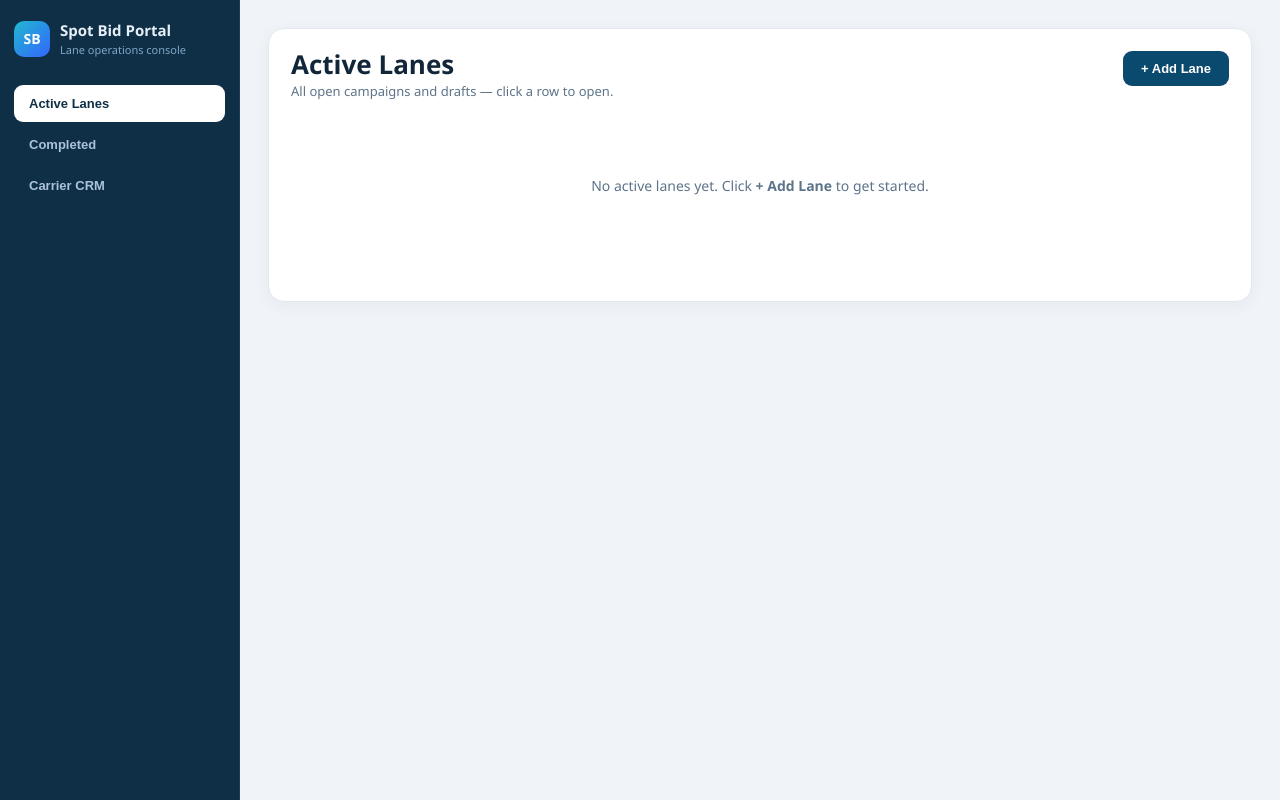
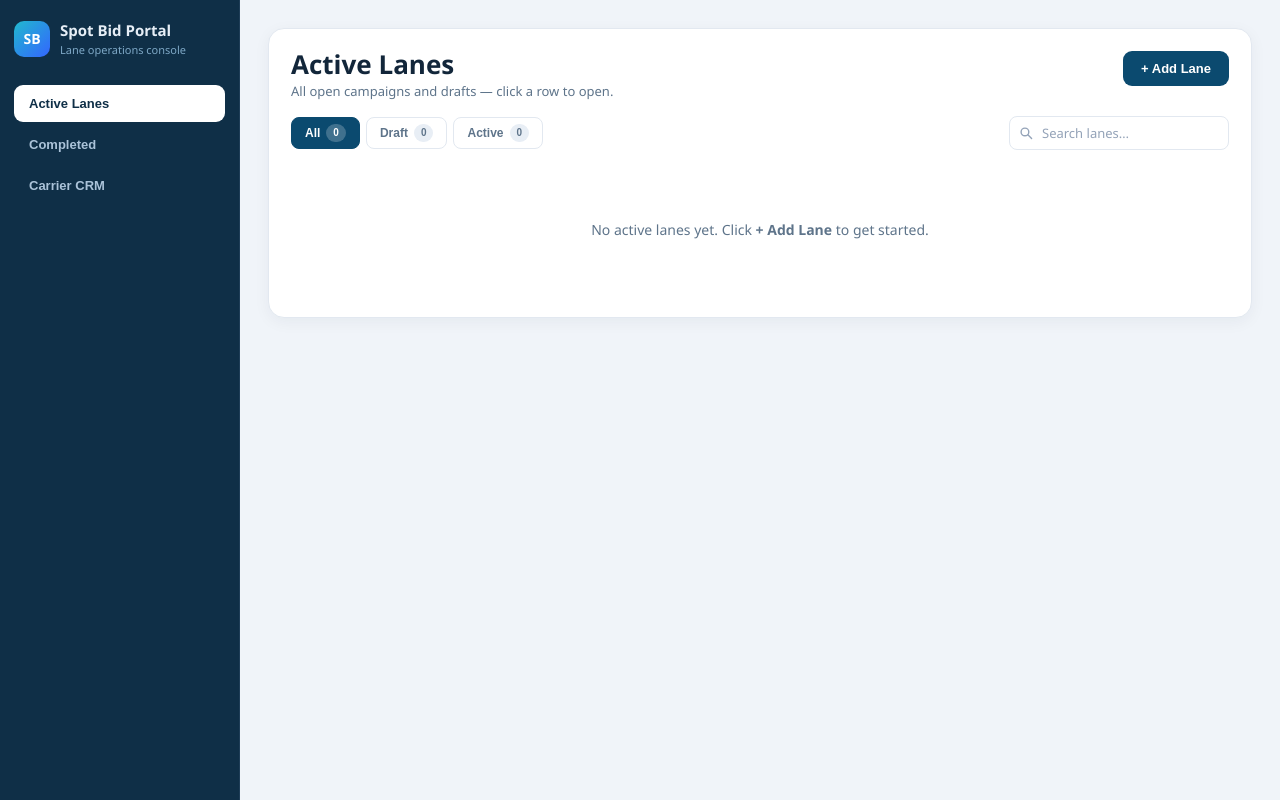
Before and after one commit to Mukundagarwal123/Spot-Bid-Agent, a Flask app: page / in a window 1280 px wide. Run offline with Flask 3, Linux system fonts and the light colour scheme; data that the repository does not hold is empty.

Commit message:
zip changes fixed

```diff
--- a/backend/app/web/static/portal.css
+++ b/backend/app/web/static/portal.css
@@ -62,7 +62,7 @@ html, body {
 
 .workspace-header {
   display: flex; justify-content: space-between; align-items: flex-start;
-  gap: 10px; margin-bottom: 20px;
+  gap: 10px; margin-bottom: 16px;
 }
 .workspace-header h1 { margin: 0; font-size: 26px; font-weight: 800; line-height: 1; }
 .workspace-header p { margin: 5px 0 0; color: var(--muted); font-size: 13px; }
@@ -84,8 +84,44 @@ html, body {
 }
 .btn-ghost:hover { background: #f0f4f9; }
 
+/* ── Toolbar (filters + search) ────────────────────────────────────── */
+.lanes-toolbar {
+  display: flex; align-items: center; justify-content: space-between;
+  gap: 12px; padding: 0 0 14px; flex-wrap: wrap;
+}
+.status-filters { display: flex; gap: 6px; }
+.sf-pill {
+  display: flex; align-items: center; gap: 6px;
+  border: 1px solid var(--line); background: #fff; color: var(--muted);
+  border-radius: 8px; padding: 6px 13px; font-size: 12px; font-weight: 600;
+  cursor: pointer; transition: all .15s; line-height: 1;
+}
+.sf-pill:hover { border-color: #b3cfe8; color: var(--text); }
+.sf-pill.active { background: var(--primary); color: #fff; border-color: var(--primary); }
+.sf-count {
+  font-size: 10px; font-weight: 700; padding: 2px 7px; border-radius: 999px;
+  background: #e8eef5; color: #5e748a; line-height: 1.4;
+}
+.sf-pill.active .sf-count { background: rgba(255,255,255,.22); color: #fff; }
+
+.lane-search-wrap { position: relative; display: flex; align-items: center; }
+.lane-search-icon {
+  position: absolute; left: 10px; display: flex; align-items: center; pointer-events: none;
+}
+.lane-search {
+  border: 1px solid var(--line); border-radius: 8px;
+  padding: 7px 12px 7px 32px; font-size: 13px; font-family: inherit;
+  background: #fff; color: var(--text);
+  width: 220px; transition: border-color .15s, width .2s, box-shadow .15s;
+}
+.lane-search:focus {
+  outline: none; border-color: #93c5fd;
+  box-shadow: 0 0 0 3px rgba(147,197,253,.2); width: 260px;
+}
+.lane-search::placeholder { color: #94a3b8; }
+
 /* ── Lane table ────────────────────────────────────────────────────── */
-.lanes-grid { padding: 0 28px 28px; }
+.lanes-grid { padding: 0; }
 
 .lanes-table {
   width: 100%; border-collapse: collapse;
@@ -94,22 +130,26 @@ html, body {
 }
 .lanes-table thead th {
   font-size: 10px; font-weight: 700; text-transform: uppercase;
-  letter-spacing: .06em; color: #617a90;
+  letter-spacing: .07em; color: #4a6582;
   background: #f8fbff; border-bottom: 1px solid var(--line);
   padding: 11px 16px; text-align: left; white-space: nowrap;
 }
 .lanes-table thead th.num-col { text-align: right; }
 .lanes-table tbody tr.lane-row {
-  cursor: pointer; transition: background .1s;
+  cursor: pointer;
+  transition: background .12s, box-shadow .12s;
   border-bottom: 1px solid #edf2f7;
 }
 .lanes-table tbody tr.lane-row:last-child { border-bottom: none; }
-.lanes-table tbody tr.lane-row:hover td  { background: #f4f9ff; }
+.lanes-table tbody tr.lane-row:hover td { background: #f4f9ff; }
+.lanes-table tbody tr.lane-row:hover td:first-child {
+  box-shadow: inset 3px 0 0 var(--primary);
+}
 .lanes-table td { padding: 14px 16px; font-size: 13px; vertical-align: middle; }
 .lanes-table td.num-col { text-align: right; font-variant-numeric: tabular-nums; color: var(--text); font-weight: 600; }
 .lanes-table td.rate-good { color: #16a34a; }
 
-.lt-route { font-weight: 700; font-size: 14px; color: var(--text); }
+.lt-route { font-weight: 700; font-size: 14px; color: var(--text); white-space: nowrap; }
 .lt-equip { color: var(--muted); }
 .lt-date  { color: var(--muted); font-size: 12px; }
 .lt-sent  { color: var(--muted); font-size: 12px; }
--- a/backend/app/web/static/portal.js
+++ b/backend/app/web/static/portal.js
@@ -4,6 +4,8 @@ const state = {
   lanes: [],
   crm: [],
   pendingLaneId: null,
+  statusFilter: "all",   // "all" | "draft" | "active"
+  searchTerm: "",
   // modal source toggles
   modalSources: { internal: true, dat: true, crr_model: true, manual: false },
   // custom email body text (Edit Text tab)
@@ -45,20 +47,86 @@ function inferStatus(lane) {
   return hasCampaign ? "active" : "draft";
 }
 
+/* ── Toolbar (filters + search) ────────────────────────────────────── */
+let _searchTimer = null;
+function renderToolbar(tabLanes) {
+  const toolbar = document.getElementById("lanes-toolbar");
+  if (!toolbar) return;
+
+  const counts = { all: tabLanes.length, draft: 0, active: 0, completed: 0 };
+  tabLanes.forEach(l => { const s = inferStatus(l); counts[s] = (counts[s] || 0) + 1; });
+
+  const pills = state.tab === "completed"
+    ? [{ key: "all", label: "All" }]
+    : [
+        { key: "all",    label: "All" },
+        { key: "draft",  label: "Draft" },
+        { key: "active", label: "Active" },
+      ];
+
+  const searchIcon = `<svg width="14" height="14" viewBox="0 0 20 20" fill="none" stroke="#94a3b8" stroke-width="2" stroke-linecap="round"><circle cx="8.5" cy="8.5" r="5.5"/><line x1="13" y1="13" x2="18" y2="18"/></svg>`;
+
+  toolbar.innerHTML = `
+    <div class="status-filters">
+      ${pills.map(p => `
+        <button class="sf-pill${state.statusFilter === p.key ? " active" : ""}" data-filter="${p.key}">
+          ${p.label}<span class="sf-count">${counts[p.key] ?? 0}</span>
+        </button>`).join("")}
+    </div>
+    <div class="lane-search-wrap">
+      <span class="lane-search-icon">${searchIcon}</span>
+      <input class="lane-search" id="lane-search-input" type="search"
+        placeholder="Search lanes…" value="${state.searchTerm}" autocomplete="off" />
+    </div>`;
+
+  toolbar.querySelectorAll(".sf-pill").forEach(btn => {
+    btn.addEventListener("click", () => {
+      state.statusFilter = btn.dataset.filter;
+      renderLanesGrid();
+    });
+  });
+
+  document.getElementById("lane-search-input")?.addEventListener("input", e => {
+    clearTimeout(_searchTimer);
+    _searchTimer = setTimeout(() => {
+      state.searchTerm = e.target.value.trim().toLowerCase();
+      renderLanesGrid();
+    }, 180);
+  });
+}
+
 /* ── Lane table ────────────────────────────────────────────────────── */
 function renderLanesGrid() {
   const grid = document.getElementById("lanes-grid");
 
-  // Filter: active tab shows draft + active; completed tab shows completed only
-  const rows = state.lanes
+  // Tab-level filter (unchanged logic)
+  const tabLanes = state.lanes
     .filter(l => {
       const s = inferStatus(l);
       return state.tab === "completed" ? s === "completed" : s !== "completed";
     })
     .sort((a, b) => new Date(b.created_at) - new Date(a.created_at));
 
+  // Render toolbar with unfiltered tab counts
+  renderToolbar(tabLanes);
+
+  // Apply status pill filter
+  let rows = state.statusFilter === "all"
+    ? tabLanes
+    : tabLanes.filter(l => inferStatus(l) === state.statusFilter);
+
+  // Apply search
+  if (state.searchTerm) {
+    rows = rows.filter(l => l.label?.toLowerCase().includes(state.searchTerm));
+  }
+
   if (!rows.length) {
-    grid.innerHTML = `<div class="lanes-empty">No ${state.tab === "completed" ? "completed" : "active"} lanes yet. Click <strong>+ Add Lane</strong> to get started.</div>`;
+    const msg = state.searchTerm
+      ? `No lanes matching "<strong>${state.searchTerm}</strong>".`
+      : state.statusFilter !== "all"
+        ? `No <strong>${state.statusFilter}</strong> lanes.`
+        : `No ${state.tab === "completed" ? "completed" : "active"} lanes yet. Click <strong>+ Add Lane</strong> to get started.`;
+    grid.innerHTML = `<div class="lanes-empty">${msg}</div>`;
     return;
   }
 
@@ -129,6 +197,8 @@ function renderCrmTable() {
 /* ── Tab switching ─────────────────────────────────────────────────── */
 function setTab(tab) {
   state.tab = tab;
+  state.statusFilter = "all";
+  state.searchTerm = "";
   document.querySelectorAll(".left-tab").forEach(btn =>
     btn.classList.toggle("active", btn.dataset.tab === tab)
   );
--- a/backend/app/web/templates/portal.html
+++ b/backend/app/web/templates/portal.html
@@ -29,10 +29,11 @@
         <header class="workspace-header">
           <div>
             <h1 id="workspace-title">Active Lanes</h1>
-            <p id="workspace-sub">Track outreach and carrier responses by lane.</p>
+            <p id="workspace-sub">All open campaigns and drafts — click a row to open.</p>
           </div>
           <button class="btn-primary" id="open-lane-form">+ Add Lane</button>
         </header>
+        <div id="lanes-toolbar" class="lanes-toolbar"></div>
         <div id="lanes-grid" class="lanes-grid"></div>
       </section>
 
```
